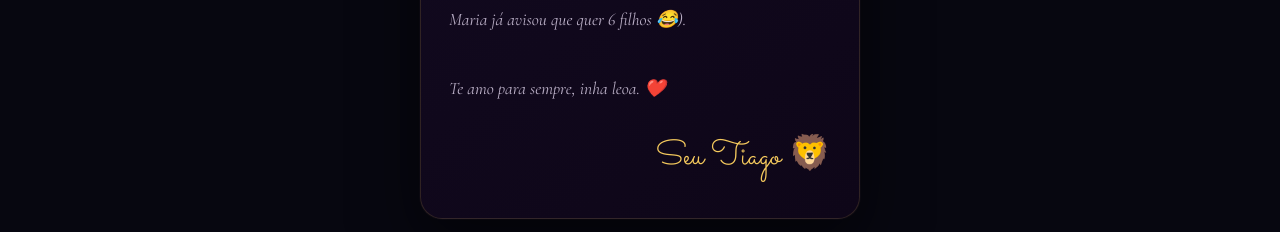
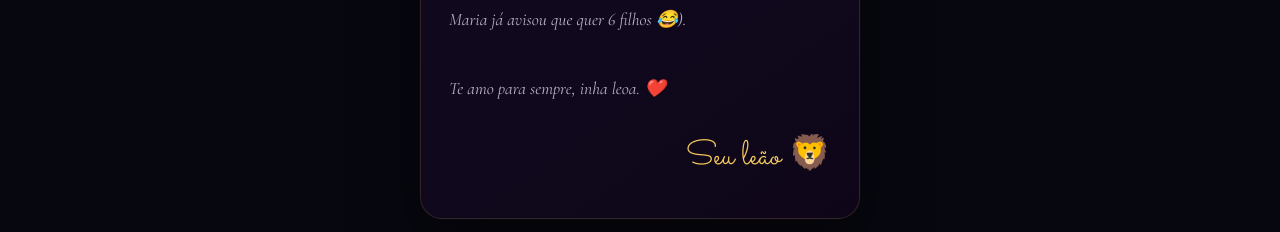
Before and after one commit to tamoaiapp/iaempresa-app, a Next.js app: page /9anos in a window 1280 px wide. Shown: the part 2220-2452 px from the top of the page. Built offline with nearby package versions, Linux system fonts and the light colour scheme.

Commit message:
fix: assinatura da carta - Seu leão

```diff
--- a/app/9anos/page.tsx
+++ b/app/9anos/page.tsx
@@ -741,7 +741,7 @@ export default function NoveAnos() {
               <br /><br />
               Te amo para sempre, inha leoa. ❤️
             </p>
-            <div className="letter-sign">Seu Tiago 🦁</div>
+            <div className="letter-sign">Seu leão 🦁</div>
           </div>
         </section>
 
```
